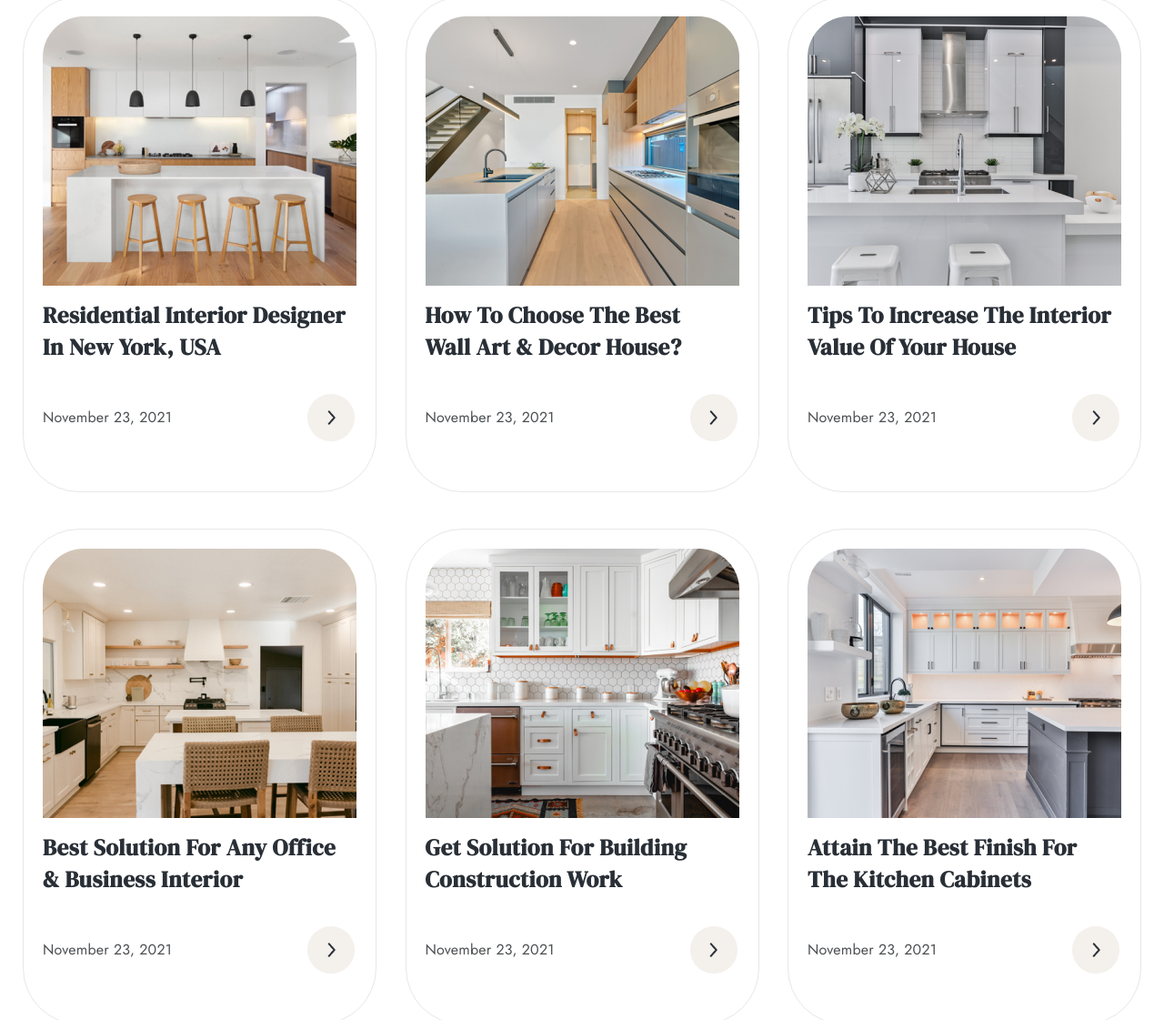
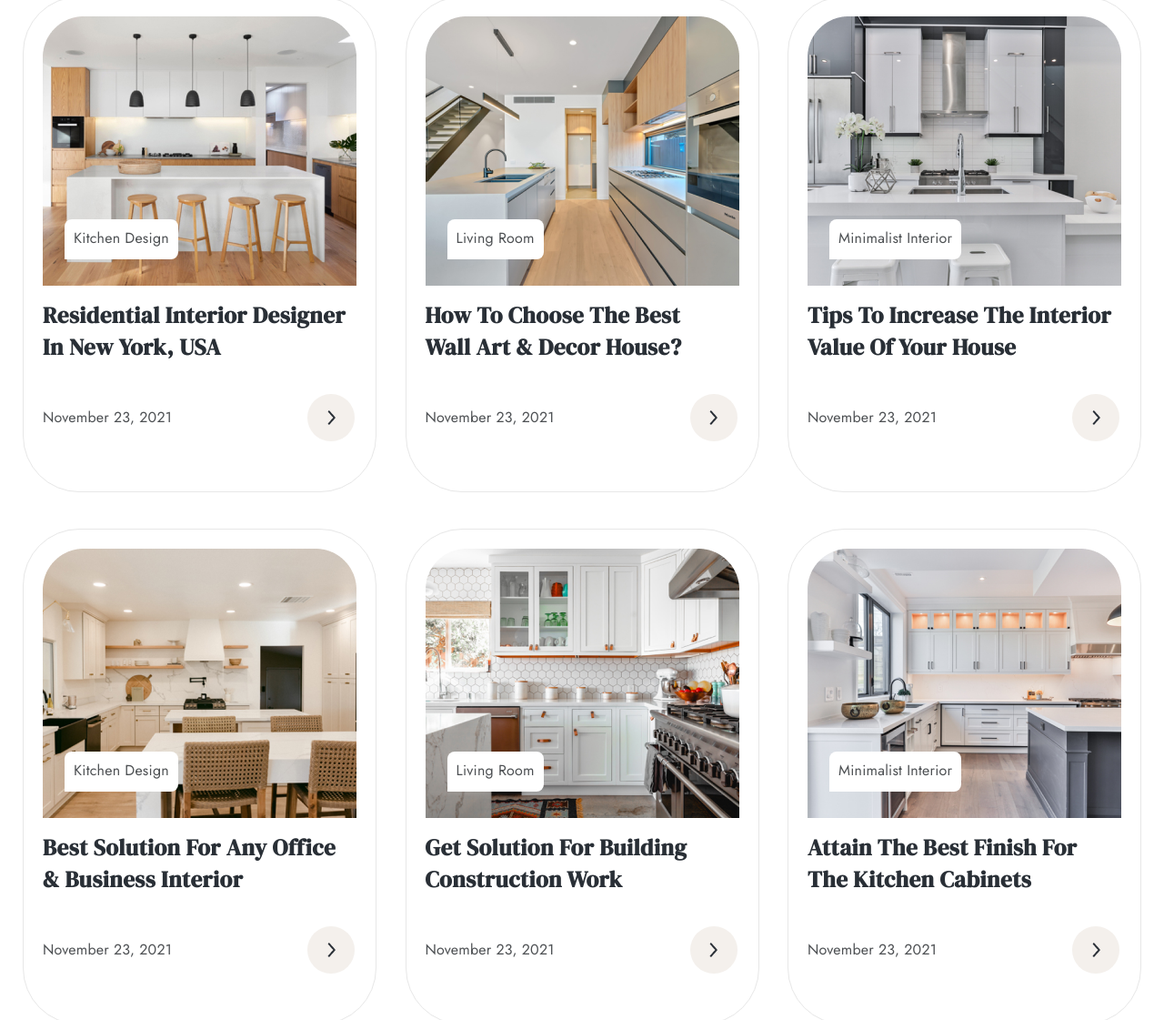
Before and after one commit to Nazar-Triukhan/Interno, a plain HTML site: page index.html in a window 1280 px wide. Shown: the part 6124-7245 px from the top of the page at 91% size. Drawn offline with nearby package versions, Linux system fonts and the light colour scheme.

Commit message:
add position button

```diff
--- a/index.html
+++ b/index.html
@@ -239,6 +239,7 @@
     <ul class="blogs-items">
       <li class="blogs-item">
         <img src="./image/residential.jpg" alt="Kitchen Design" class="blogs-img">
+       <button type="button" class="blogs-button">Kitchen Design</button>
         <h3 class="blogs-subtitle">Residential Interior Designer In New York, USA</h3>
         <div class="blogs-box">
           <p class="blogs-data">November 23, 2021</p>
@@ -247,6 +248,7 @@
       </li>
       <li class="blogs-item">
         <img src="./image/living.png" alt="Living Room" class="blogs-img">
+        <button type="button" class="blogs-button">Living Room</button>
         <h3 class="blogs-subtitle">How To Choose The Best Wall Art & Decor House?</h3>
         <div class="blogs-box">
           <p class="blogs-data">November 23, 2021</p>
@@ -255,6 +257,7 @@
       </li>
       <li class="blogs-item">
         <img src="./image/mini-interior.png" alt="Minimalist Interior" class="blogs-img">
+        <button type="button" class="blogs-button">Minimalist Interior</button>
         <h3 class="blogs-subtitle">Tips To Increase The Interior Value Of Your House</h3>
         <div class="blogs-box">
           <p class="blogs-data">November 23, 2021</p>
@@ -263,6 +266,7 @@
       </li>
       <li class="blogs-item">
         <img src="./image/kitchen-design.png" alt="Kitchen Design" class="blogs-img">
+        <button type="button" class="blogs-button">Kitchen Design</button>
         <h3 class="blogs-subtitle">Best Solution For Any Office & Business Interior</h3>
         <div class="blogs-box">
           <p class="blogs-data">November 23, 2021</p>
@@ -271,6 +275,7 @@
       </li>
       <li class="blogs-item">
         <img src="./image/living-room.png" alt="Living Room" class="blogs-img">
+        <button type="button" class="blogs-button">Living Room</button>
         <h3 class="blogs-subtitle">Get Solution For Building Construction Work</h3>
         <div class="blogs-box">
           <p class="blogs-data">November 23, 2021</p>
@@ -279,6 +284,7 @@
       </li>
       <li class="blogs-item">
         <img src="./image/minimals.png" alt="Minimalist Interior" class="blogs-img">
+        <button type="button" class="blogs-button">Minimalist Interior</button>
         <h3 class="blogs-subtitle">Attain The Best Finish For The Kitchen Cabinets</h3>
         <div class="blogs-box">
           <p class="blogs-data">November 23, 2021</p>
--- a/style/style.css
+++ b/style/style.css
@@ -484,6 +484,7 @@ letter-spacing: 0.22px;
   border-radius: 62px;
 border: 1px solid #E7E7E7;
 padding: 21px 21px 55px 21px;
+position: relative;
 }
 
 .blogs-box{
@@ -509,6 +510,23 @@ margin-left: auto;
 margin-right: auto;
 margin-top: 21px;
 margin-bottom: 70px;
+}
+
+.blogs-button{
+  color: var(--text-color);
+font-family: Jost;
+font-size: 16px;
+line-height: 1.5;
+letter-spacing: 0.22px;
+
+border: none;
+border-radius: 8px 8px 8px 0px;
+background: var(--button-text-color);
+padding: 9px 10px 11px 10px;
+
+position: absolute;
+top: 244px;
+left: 45px;
 }
 
 .blogs-subtitle{
```
